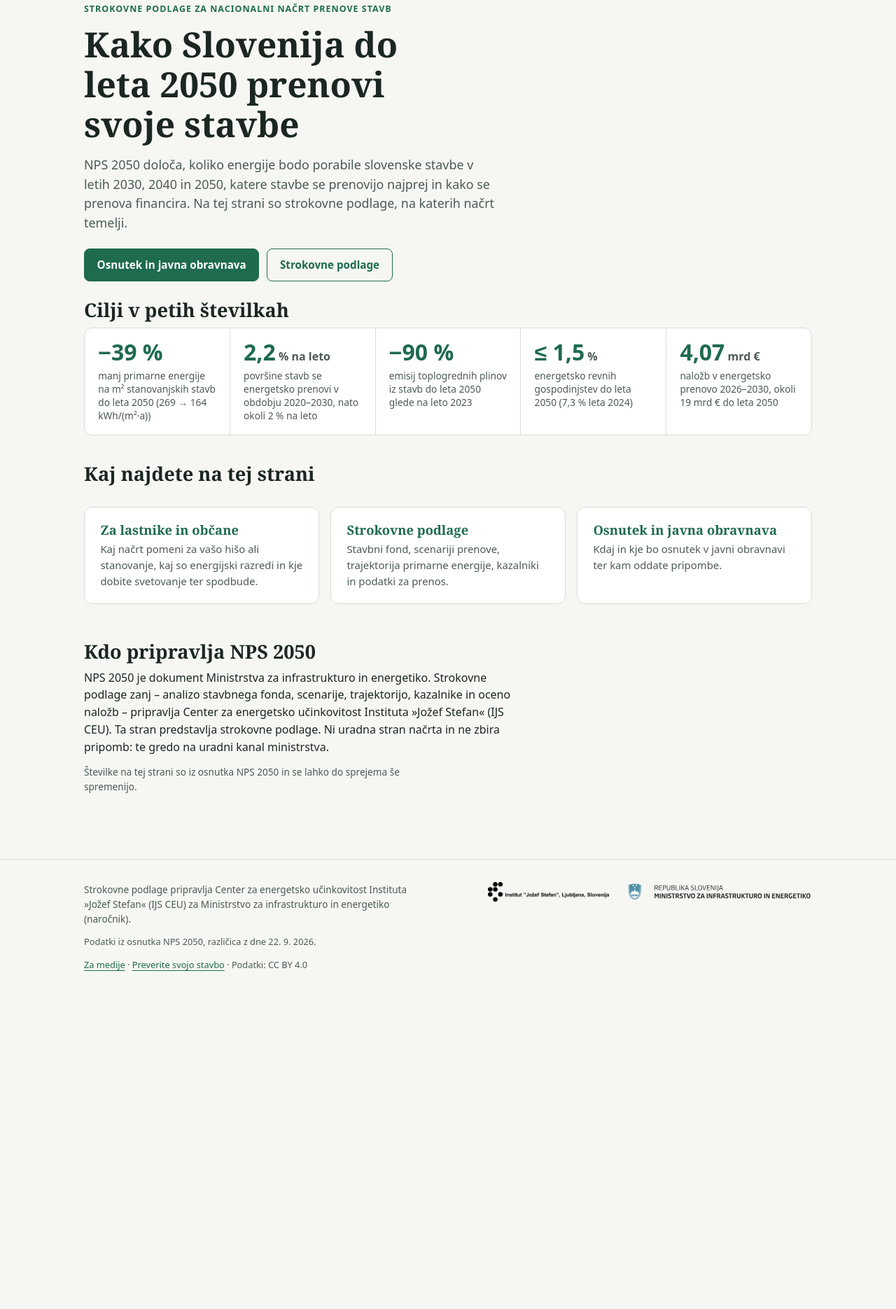
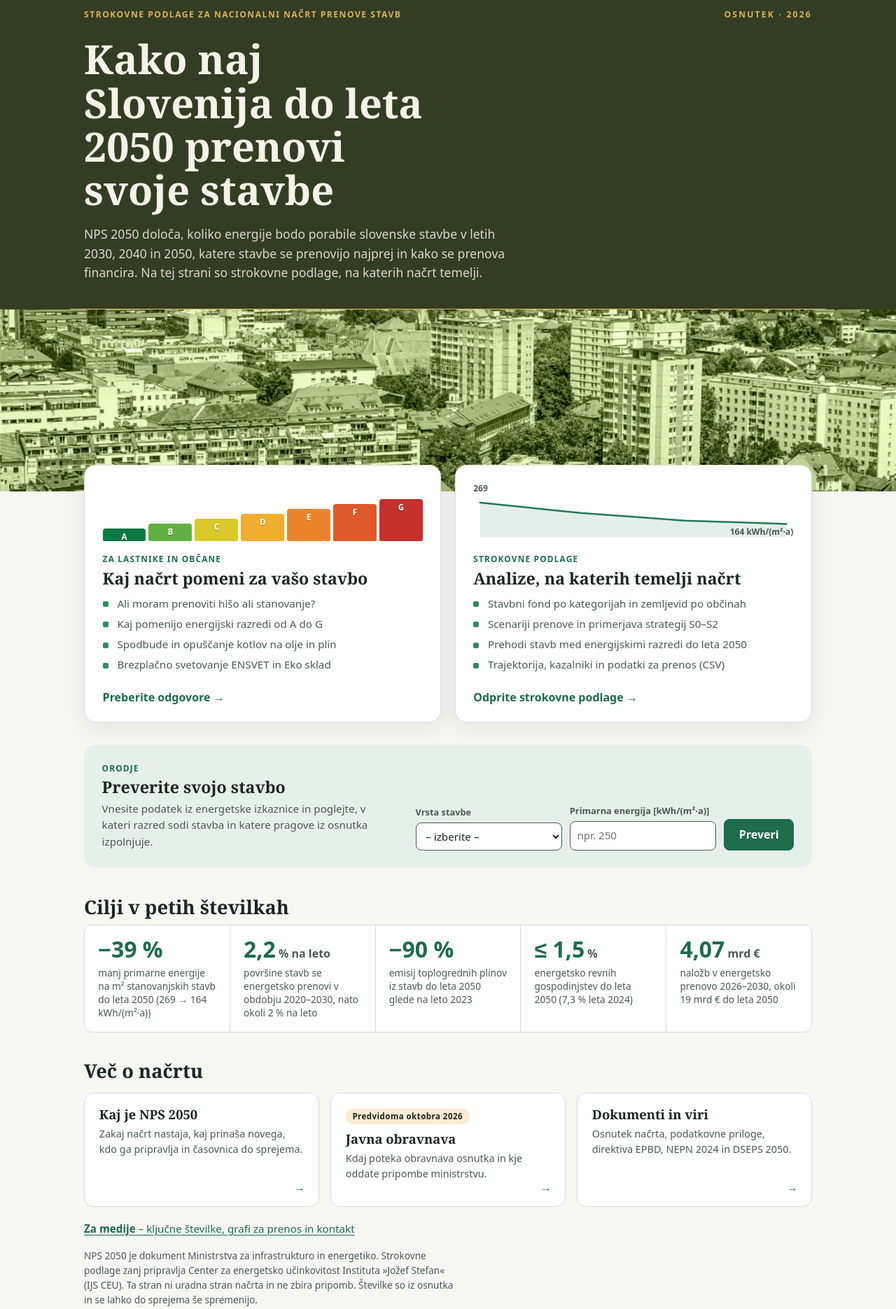
Before and after one commit to IJS-CEU/nps2050, an Astro site: page / in a window 1280 px wide. Shown: the part 160-2030 px from the top of the page at 70% size. Before the commit the page ends 1593 px from the top, so only its background shows below. Built offline with nearby package versions, Linux system fonts and the light colour scheme; Astro itself is replaced by a stand-in of ours.

Commit message:
Nova naslovna stran: glava po naslovnici, dva vstopa, orodje, rubrike
- glava z izrezom fotografije mesta iz naslovnice (webp/jpg, 800/1600 px)
- kartici Za lastnike in Strokovne podlage z opisom vsebine in vizualom iz podatkov
- pas Preverite svojo stavbo (obrazec odpre rezultat na /preveri-stavbo/)
- ostale rubrike kot kartice, povezava Za medije; nov naslov strani

Co-Authored-By: Claude Opus 5.5 <noreply@anthropic.com>

```diff
--- a/src/components/Preveri.astro
+++ b/src/components/Preveri.astro
@@ -140,6 +140,16 @@ const bounds = ['A|B', 'B|C', 'C|D', 'D|E', 'E|F', 'F|G'];
     const pe = document.getElementById('chk-pe') as HTMLInputElement;
     const cs = getComputedStyle(document.documentElement);
 
+    // Obrazec na naslovni strani pošlje ?kat=…&pe=… – izpolni polji in takoj preveri.
+    const q = new URLSearchParams(location.search);
+    const pre = () => {
+      if (q.get('kat') && q.get('pe')) {
+        cat.value = q.get('kat')!;
+        pe.value = q.get('pe')!;
+        form.requestSubmit();
+      }
+    };
+
     form.addEventListener('submit', (ev) => {
       ev.preventDefault();
       out.replaceChildren();
@@ -202,6 +212,7 @@ const bounds = ['A|B', 'B|C', 'C|D', 'D|E', 'E|F', 'F|G'];
       box.setAttribute('tabindex', '-1');
       box.focus();
     });
+    pre();
   }
   if (document.getElementById('chk-form')) init().catch((e) => console.error('preveri:', e));
 </script>
--- /dev/null
+++ b/src/components/home/Hero.astro
@@ -0,0 +1,35 @@
+---
+/**
+ * Glava naslovne strani po vzoru naslovnice NPS 2050: temno olivno polje z naslovom in pas fotografije mesta
+ * (izrez iz naslovnice, brez grba, logotipa in napisov). Ista v obeh temah.
+ */
+import { withBase } from '../../i18n/routes';
+import { ui } from '../../i18n/ui';
+
+interface Props { title: string; lead?: string }
+const { title, lead } = Astro.props;
+---
+<section class="hero" aria-labelledby="hero-t">
+  <div class="hero-text wrap">
+    <p class="hero-eyebrow"><span>{ui.siteSub}</span><span class="hero-tag">Osnutek · 2026</span></p>
+    <h1 id="hero-t">{title}</h1>
+    {lead && <p class="hero-lead">{lead}</p>}
+  </div>
+  <picture class="hero-photo">
+    <source type="image/webp" srcset={`${withBase('img/hero-mesto-800.webp')} 800w, ${withBase('img/hero-mesto-1600.webp')} 1600w`} sizes="100vw" />
+    <img src={withBase('img/hero-mesto-1600.jpg')} srcset={`${withBase('img/hero-mesto-800.jpg')} 800w, ${withBase('img/hero-mesto-1600.jpg')} 1600w`} sizes="100vw"
+         alt="" width="1588" height="835" fetchpriority="high" decoding="async" />
+  </picture>
+</section>
+
+<style>
+  .hero { --olive: #333D22; --gold: #D6B25E; --paper: #F5F2E8; background: var(--olive); color: var(--paper); }
+  .hero-text { padding-block: 3.2rem 2.4rem; border-bottom: 1px solid var(--gold); }
+  .hero-eyebrow { display: flex; justify-content: space-between; gap: 1rem; flex-wrap: wrap; font-size: .76rem; font-weight: 700; letter-spacing: .12em; text-transform: uppercase; color: var(--gold); margin: 0 0 1.4rem; max-width: none; }
+  .hero-tag { letter-spacing: .18em; }
+  .hero h1 { color: var(--paper); font-size: clamp(2.1rem, 5vw, 3.6rem); max-width: 18ch; line-height: 1.08; }
+  .hero-lead { color: #DAD8C9; font-size: 1.1rem; margin: 1.2rem 0 0; max-width: 60ch; }
+  .hero-photo { display: block; height: clamp(140px, 22vw, 260px); overflow: hidden; }
+  .hero-photo img { width: 100%; height: 100%; object-fit: cover; object-position: 50% 35%; display: block; }
+  @media (max-width: 560px) { .hero-text { padding-block: 2.2rem 1.8rem; } .hero-lead { font-size: 1rem; } }
+</style>
--- /dev/null
+++ b/src/components/home/HitroPreveri.astro
@@ -0,0 +1,39 @@
+---
+/** Pas »Preverite svojo stavbo« na naslovni strani: obrazec pošlje vrsto stavbe in primarno energijo na /preveri-stavbo/. */
+import { pageUrl } from '../../i18n/routes';
+import { loadData, type StavbniFond } from '../../lib/data';
+
+const d = loadData<StavbniFond>('stavbni_fond');
+---
+<section class="hp" aria-labelledby="hp-t">
+  <div class="hp-text">
+    <p class="hp-kicker">Orodje</p>
+    <h2 id="hp-t">Preverite svojo stavbo</h2>
+    <p>Vnesite podatek iz energetske izkaznice in poglejte, v kateri razred sodi stavba in katere pragove iz osnutka izpolnjuje.</p>
+  </div>
+  <form class="hp-form" method="get" action={pageUrl('preveri')}>
+    <label class="hp-f"><span>Vrsta stavbe</span>
+      <select name="kat" required>
+        <option value="">– izberite –</option>
+        <optgroup label="Stanovanjske">{d.categories.filter((c) => c.segment === 'stanovanjske').map((c) => <option value={c.id}>{c.name}</option>)}</optgroup>
+        <optgroup label="Nestanovanjske">{d.categories.filter((c) => c.segment !== 'stanovanjske').map((c) => <option value={c.id}>{c.name}</option>)}</optgroup>
+      </select>
+    </label>
+    <label class="hp-f"><span>Primarna energija [kWh/(m²·a)]</span>
+      <input name="pe" type="number" inputmode="decimal" min="1" max="3000" step="any" required placeholder="npr. 250" />
+    </label>
+    <button type="submit" class="btn primary">Preveri</button>
+  </form>
+</section>
+
+<style>
+  .hp { display: grid; grid-template-columns: minmax(0, 1fr) minmax(0, 1.3fr); gap: 1rem 2rem; align-items: end; background: var(--greenbg); border-radius: 16px; padding: 1.5rem 1.6rem; margin: 0 0 2.6rem; }
+  @media (max-width: 820px) { .hp { grid-template-columns: 1fr; } }
+  .hp-kicker { font-size: .74rem; font-weight: 700; letter-spacing: .1em; text-transform: uppercase; color: var(--green); margin: 0 0 .3rem; }
+  .hp h2 { font-size: 1.45rem; margin: 0 0 .4rem; }
+  .hp-text p:last-child { color: var(--ink2); margin: 0; font-size: .95rem; }
+  .hp-form { display: flex; flex-wrap: wrap; gap: .7rem; align-items: end; }
+  .hp-f { display: grid; gap: .25rem; font-size: .8rem; font-weight: 700; color: var(--ink2); flex: 1 1 11rem; }
+  .hp-f select, .hp-f input { font: inherit; font-size: .95rem; font-weight: 500; padding: .5rem .6rem; border: 1px solid var(--ink2); border-radius: 8px; background: var(--panel); color: var(--ink); width: 100%; }
+  .hp .btn { cursor: pointer; font: inherit; font-weight: 700; padding: .55rem 1.3rem; }
+</style>
--- /dev/null
+++ b/src/components/home/Rubrike.astro
@@ -0,0 +1,34 @@
+---
+/** Ostale rubrike na naslovni strani kot manjše kartice z enovrstičnim opisom, in povezava Za medije. */
+import { pageUrl, type PageId } from '../../i18n/routes';
+
+const cards: { id: PageId; title: string; text: string; badge?: string }[] = [
+  { id: 'kaj-je-nps', title: 'Kaj je NPS 2050', text: 'Zakaj načrt nastaja, kaj prinaša novega, kdo ga pripravlja in časovnica do sprejema.' },
+  { id: 'javna-obravnava', title: 'Javna obravnava', text: 'Kdaj poteka obravnava osnutka in kje oddate pripombe ministrstvu.', badge: 'Predvidoma oktobra 2026' },
+  { id: 'dokumenti', title: 'Dokumenti in viri', text: 'Osnutek načrta, podatkovne priloge, direktiva EPBD, NEPN 2024 in DSEPS 2050.' },
+];
+---
+<div class="rub">
+  {cards.map((c) => (
+    <article class="rub-c">
+      {c.badge && <p class="rub-badge">{c.badge}</p>}
+      <h3><a href={pageUrl(c.id)}>{c.title}</a></h3>
+      <p>{c.text}</p>
+      <span class="rub-arrow" aria-hidden="true">→</span>
+    </article>
+  ))}
+</div>
+<p class="rub-media"><a href={pageUrl('mediji')}><strong>Za medije</strong> – ključne številke, grafi za prenos in kontakt</a></p>
+
+<style>
+  .rub { display: grid; grid-template-columns: repeat(auto-fit, minmax(230px, 1fr)); gap: 1rem; margin: 1rem 0 1.2rem; }
+  .rub-c { position: relative; background: var(--panel); border: 1px solid var(--line); border-radius: 14px; padding: 1.2rem 1.3rem 2.2rem; transition: border-color .15s ease; }
+  .rub-c:hover, .rub-c:focus-within { border-color: var(--green); }
+  .rub-c h3 { margin: 0 0 .4rem; font-size: 1.15rem; }
+  .rub-c h3 a { color: var(--ink); text-decoration: none; }
+  .rub-c h3 a::after { content: ''; position: absolute; inset: 0; border-radius: 14px; }
+  .rub-c p { font-size: .9rem; color: var(--ink2); margin: 0; }
+  .rub-badge { display: inline-block; font-size: .72rem !important; font-weight: 700; letter-spacing: .04em; color: var(--ink) !important; background: var(--amberbg); border-radius: 999px; padding: .15rem .6rem; margin: 0 0 .6rem !important; }
+  .rub-arrow { position: absolute; right: 1.2rem; bottom: .9rem; color: var(--green); font-weight: 700; }
+  .rub-media { margin: 0 0 1rem; font-size: .95rem; }
+</style>
--- /dev/null
+++ b/src/components/home/Vstopi.astro
@@ -0,0 +1,81 @@
+---
+/**
+ * Dva vstopa na naslovni strani (konceptni predlog): za lastnike in za stroko.
+ * Vizualna elementa sta iz podatkov strani: lestvica razredov A–G in trajektorija iz trajektorija.json.
+ */
+import { pageUrl } from '../../i18n/routes';
+import { loadData, type Trajektorija } from '../../lib/data';
+import { nf } from '../../lib/format';
+
+const t = loadData<Trajektorija>('trajektorija').kwh_m2;
+// Drobna trajektorija (SVG ob gradnji): os let 2020–2050, vrednosti 100–300 (ilustracija; točne vrednosti so v grafu).
+const W = 280, H = 84, P = 6;
+const x = (y: number) => P + ((y - 2020) / 30) * (W - 2 * P);
+const TOP = 20; // prostor za oznako izhodišča
+const yv = (v: number) => H - P - ((v - 100) / 200) * (H - P - TOP);
+const path = t.years.map((y, i) => `${i ? 'L' : 'M'}${x(y).toFixed(1)},${yv(t.nps[i]).toFixed(1)}`).join(' ');
+const area = `${path} L${x(2050)},${H - P} L${x(2020)},${H - P} Z`;
+const classes = ['A1', 'B1', 'C', 'D', 'E', 'F', 'G'];
+---
+<div class="vstopi">
+  <article class="vstop">
+    <div class="vstop-vis vis-cls" aria-hidden="true">
+      {classes.map((c, i) => <span style={`background:var(--cls-${c});height:${18 + i * 7}px`}><b>{'ABCDEFG'[i]}</b></span>)}
+    </div>
+    <p class="vstop-kicker">Za lastnike in občane</p>
+    <h2><a href={pageUrl('lastniki')}>Kaj načrt pomeni za vašo stavbo</a></h2>
+    <ul>
+      <li>Ali moram prenoviti hišo ali stanovanje?</li>
+      <li>Kaj pomenijo energijski razredi od A do G</li>
+      <li>Spodbude in opuščanje kotlov na olje in plin</li>
+      <li>Brezplačno svetovanje ENSVET in Eko sklad</li>
+    </ul>
+    <span class="vstop-cta" aria-hidden="true">Preberite odgovore →</span>
+  </article>
+
+  <article class="vstop">
+    <div class="vstop-vis vis-traj" aria-hidden="true">
+      <svg viewBox={`0 0 ${W} ${H}`} preserveAspectRatio="none">
+        <path d={area} fill="var(--s-s2)" opacity=".12" />
+        <path d={path} fill="none" stroke="var(--s-s2)" stroke-width="2.5" stroke-linejoin="round" stroke-linecap="round" vector-effect="non-scaling-stroke" />
+      </svg>
+      <span class="traj-l">{nf(t.nps[0])}</span><span class="traj-r">{nf(t.nps[t.nps.length - 1])} kWh/(m²·a)</span>
+    </div>
+    <p class="vstop-kicker">Strokovne podlage</p>
+    <h2><a href={pageUrl('strokovne-podlage')}>Analize, na katerih temelji načrt</a></h2>
+    <ul>
+      <li>Stavbni fond po kategorijah in zemljevid po občinah</li>
+      <li>Scenariji prenove in primerjava strategij S0–S2</li>
+      <li>Prehodi stavb med energijskimi razredi do leta 2050</li>
+      <li>Trajektorija, kazalniki in podatki za prenos (CSV)</li>
+    </ul>
+    <span class="vstop-cta" aria-hidden="true">Odprite strokovne podlage →</span>
+  </article>
+</div>
+
+<style>
+  .vstopi { display: grid; grid-template-columns: repeat(auto-fit, minmax(300px, 1fr)); gap: 1.2rem; margin: -2.4rem 0 2rem; position: relative; z-index: 1; }
+  .vstop { position: relative; background: var(--panel); border: 1px solid var(--line); border-radius: 16px; padding: 1.5rem 1.6rem 1.4rem; box-shadow: 0 10px 30px rgba(20, 30, 20, .08); transition: transform .15s ease, box-shadow .15s ease, border-color .15s ease; display: flex; flex-direction: column; }
+  .vstop:hover { transform: translateY(-2px); box-shadow: 0 14px 34px rgba(20, 30, 20, .13); border-color: var(--green); }
+  .vstop:focus-within { border-color: var(--green); box-shadow: 0 0 0 3px var(--greenbg); }
+  .vstop-kicker { font-size: .74rem; font-weight: 700; letter-spacing: .1em; text-transform: uppercase; color: var(--green); margin: 0 0 .35rem; }
+  .vstop h2 { font-size: 1.45rem; margin: 0 0 .7rem; }
+  .vstop h2 a { color: var(--ink); text-decoration: none; }
+  /* Cela kartica je klikljiva (povezava v naslovu se raztegne čez kartico). */
+  .vstop h2 a::after { content: ''; position: absolute; inset: 0; border-radius: 16px; }
+  .vstop h2 a:focus-visible { outline: none; }
+  .vstop ul { list-style: none; padding: 0; margin: 0 0 1rem; color: var(--ink2); font-size: .95rem; }
+  .vstop li { padding-left: 1.3rem; position: relative; margin-bottom: .35rem; }
+  .vstop li::before { content: ''; position: absolute; left: 0; top: .55em; width: .5rem; height: .5rem; border-radius: 2px; background: var(--green2); }
+  .vstop-cta { margin-top: auto; font-weight: 700; color: var(--green); }
+  .vstop-vis { height: 84px; margin-bottom: 1rem; }
+  .vis-cls { display: flex; align-items: flex-end; gap: 4px; }
+  .vis-cls span { flex: 1; border-radius: 4px 4px 2px 2px; display: grid; place-items: start center; padding-top: 3px; }
+  .vis-cls b { font-size: .72rem; color: #fff; text-shadow: 0 1px 1px rgba(0,0,0,.35); }
+  .vis-traj { position: relative; }
+  .vis-traj svg { width: 100%; height: 100%; display: block; }
+  .traj-l, .traj-r { position: absolute; font-size: .75rem; font-weight: 700; color: var(--ink2); }
+  .traj-l { left: 0; top: 0; } .traj-r { right: 0; bottom: 4px; }
+  @media (max-width: 560px) { .vstopi { margin-top: -1.6rem; } .vstop { padding: 1.2rem 1.2rem 1.1rem; } }
+  @media (prefers-reduced-motion: reduce) { .vstop { transition: none; } .vstop:hover { transform: none; } }
+</style>
--- a/src/content/pages/domov.mdx
+++ b/src/content/pages/domov.mdx
@@ -1,39 +1,28 @@
 ---
 page: domov
-title: 'Kako Slovenija do leta 2050 prenovi svoje stavbe'
-description: 'Strokovne podlage IJS CEU za Nacionalni načrt prenove stavb NPS 2050: stavbni fond, scenariji, trajektorija in kazalniki.'
+title: 'Kako naj Slovenija do leta 2050 prenovi svoje stavbe'
+description: 'Strokovne podlage IJS CEU za Nacionalni načrt prenove stavb NPS 2050: stavbni fond, scenariji, trajektorija, kazalniki in orodje za preverjanje stavbe.'
 lead: 'NPS 2050 določa, koliko energije bodo porabile slovenske stavbe v letih 2030, 2040 in 2050, katere stavbe se prenovijo najprej in kako se prenova financira. Na tej strani so strokovne podlage, na katerih načrt temelji.'
 ---
+import Vstopi from '../../components/home/Vstopi.astro';
+import HitroPreveri from '../../components/home/HitroPreveri.astro';
+import Rubrike from '../../components/home/Rubrike.astro';
 import Tiles from '../../components/Tiles.astro';
-import { pageUrl } from '../../i18n/routes';
 
-{/* Vir: NPS_v38, povzetek (preglednica ključnih ciljev in kazalnikov) – številke v ploščicah bere komponenta iz public/data/kazalniki.json. */}
+{/* Zgradba naslovne strani potrjena 29. 9. 2026: dva vstopa, orodje, pet številk, ostale rubrike. Številke v ploščicah bere komponenta iz public/data/kazalniki.json (NPS_v38, povzetek). */}
+
+<Vstopi />
+
+<HitroPreveri />
 
 ## Cilji v petih številkah
 
 <Tiles />
 
-## Kaj najdete na tej strani
+## Več o načrtu
 
-<div class="paths">
-  <div class="card">
-    <h3><a href={pageUrl('lastniki')}>Za lastnike in občane</a></h3>
-    <p>Kaj načrt pomeni za vašo hišo ali stanovanje, kaj so energijski razredi in kje dobite svetovanje ter spodbude.</p>
-  </div>
-  <div class="card">
-    <h3><a href={pageUrl('strokovne-podlage')}>Strokovne podlage</a></h3>
-    <p>Stavbni fond, scenariji prenove, trajektorija primarne energije, kazalniki in podatki za prenos.</p>
-  </div>
-  <div class="card">
-    <h3><a href={pageUrl('javna-obravnava')}>Osnutek in javna obravnava</a></h3>
-    <p>Kdaj in kje bo osnutek v javni obravnavi ter kam oddate pripombe.</p>
-  </div>
-</div>
-
-## Kdo pripravlja NPS 2050
+<Rubrike />
 
 {/* Vir: navodila projekta §1 (okvir, potrjen z MzIE, september 2026); NPS_v38, pogl. 1 in 9. */}
 
-NPS 2050 je dokument Ministrstva za infrastrukturo in energetiko. Strokovne podlage zanj – analizo stavbnega fonda, scenarije, trajektorijo, kazalnike in oceno naložb – pripravlja Center za energetsko učinkovitost Instituta »Jožef Stefan« (IJS CEU). Ta stran predstavlja strokovne podlage. Ni uradna stran načrta in ne zbira pripomb: te gredo na uradni kanal ministrstva.
-
-<p class="note">Številke na tej strani so iz osnutka NPS 2050 in se lahko do sprejema še spremenijo.</p>
+<p class="note">NPS 2050 je dokument Ministrstva za infrastrukturo in energetiko. Strokovne podlage zanj pripravlja Center za energetsko učinkovitost Instituta »Jožef Stefan« (IJS CEU). Ta stran ni uradna stran načrta in ne zbira pripomb. Številke so iz osnutka in se lahko do sprejema še spremenijo.</p>
--- a/src/pages/[...slug].astro
+++ b/src/pages/[...slug].astro
@@ -1,8 +1,8 @@
 ---
 import { getCollection, render, type CollectionEntry } from 'astro:content';
 import Base from '../layouts/Base.astro';
-import { pages, pageUrl } from '../i18n/routes';
-import { ui } from '../i18n/ui';
+import { pages } from '../i18n/routes';
+import Hero from '../components/home/Hero.astro';
 
 export async function getStaticPaths() {
   const entries = await getCollection('pages');
@@ -17,17 +17,14 @@ const { Content } = await render(entry);
 const { page, title, description, lead } = entry.data;
 ---
 <Base page={page} title={title} description={description}>
-  <div class="wrap page-head">
-    {page === 'domov' && <div class="eyebrow">{ui.siteSub}</div>}
-    <h1>{title}</h1>
-    {lead && <p class="lead">{lead}</p>}
-    {page === 'domov' && (
-      <div class="cta">
-        <a class="btn primary" href={pageUrl('javna-obravnava')}>Osnutek in javna obravnava</a>
-        <a class="btn ghost" href={pageUrl('strokovne-podlage')}>Strokovne podlage</a>
-      </div>
-    )}
-  </div>
+  {page === 'domov' ? (
+    <Hero title={title} lead={lead} />
+  ) : (
+    <div class="wrap page-head">
+      <h1>{title}</h1>
+      {lead && <p class="lead">{lead}</p>}
+    </div>
+  )}
   <div class="wrap prose">
     <Content />
   </div>
```
Also changed, not shown: public/img/hero-mesto-1600.jpg (added), public/img/hero-mesto-1600.webp (added), public/img/hero-mesto-800.jpg (added), public/img/hero-mesto-800.webp (added).
